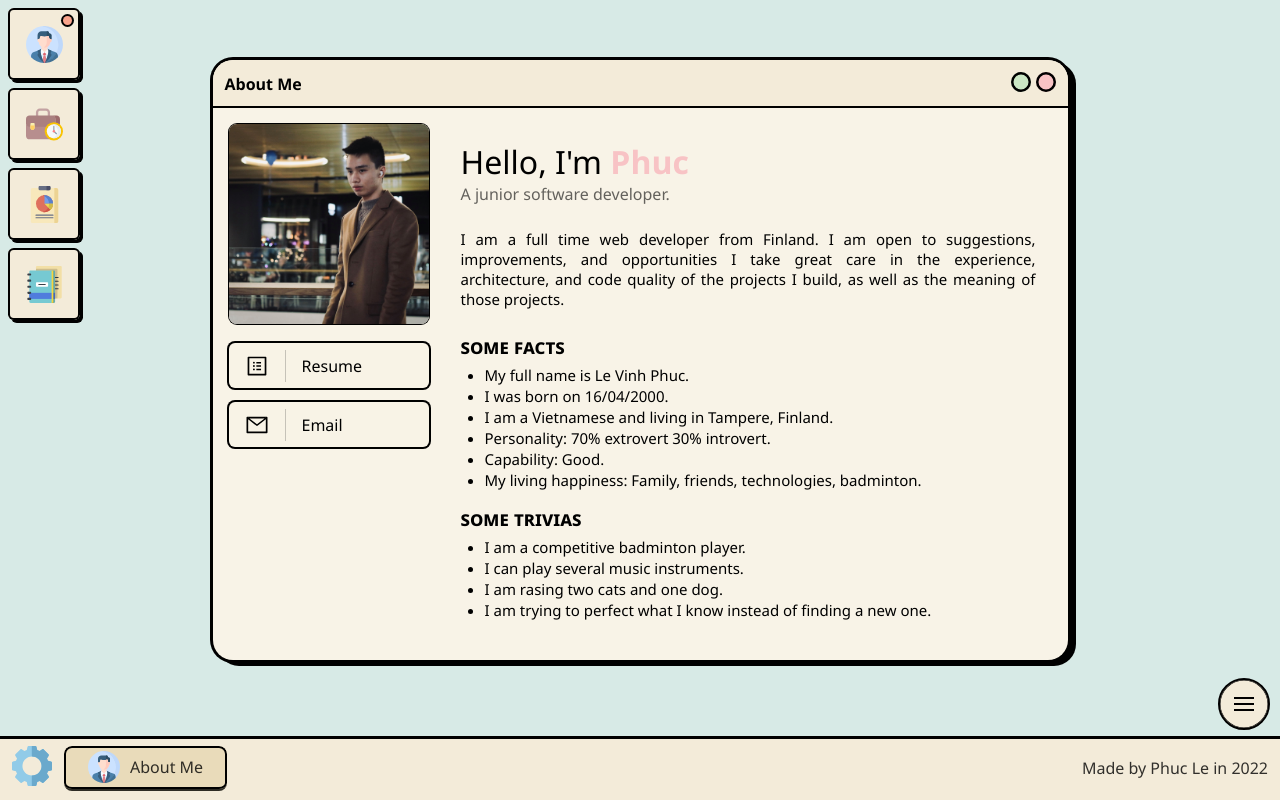
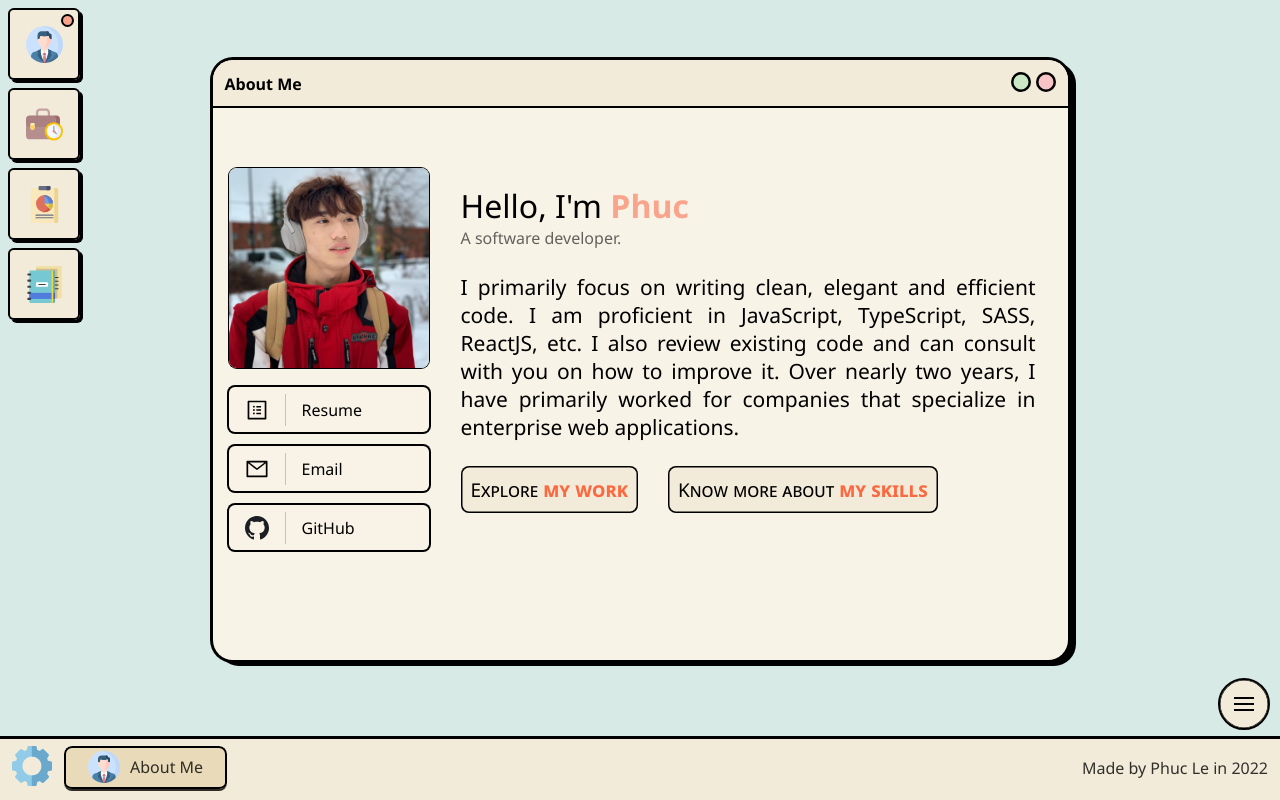
Before and after one commit to phuclevinh2000/Portfolio-Phuc-Le-2022, a React (Create React App) app: page /about in a window 1280 px wide. Built offline with nearby package versions, Linux system fonts and the light colour scheme.

Commit message:
add framer-motion to the project and modify the skills

```diff
--- a/src/components/CVAndEmail/CVAndEmail.scss
+++ b/src/components/CVAndEmail/CVAndEmail.scss
@@ -38,4 +38,5 @@
   display: flex;
   -webkit-box-align: center;
   align-items: center;
+  height: 32px;
 }
--- a/src/components/CVAndEmail/CVAndResume.tsx
+++ b/src/components/CVAndEmail/CVAndResume.tsx
@@ -23,6 +23,18 @@ const CVAndEmail = () => {
         />
         <span className='pf-cvAndEmail-title'>Email</span>
       </a>
+      <a
+        href='https://github.com/phuclevinh2000'
+        rel='noreferrer'
+        target='_blank'
+      >
+        <img
+          className='pf-cvAndEmail-icon'
+          src={`./assets/icons/skills-github.svg`}
+          alt='cv'
+        />
+        <span className='pf-cvAndEmail-title'>GitHub</span>
+      </a>
     </div>
   );
 };
--- a/src/data/aboutMeData.ts
+++ b/src/data/aboutMeData.ts
@@ -1,28 +1,12 @@
 type incomingAboutMeData = {
   title: string;
   role: string;
-  facts: string[];
   description: string;
-  trivias: string[];
 };
 
 export const aboutMeData: incomingAboutMeData = {
   title: "Hello, I'm Phuc.",
-  role: 'A junior software developer.',
+  role: 'A  software developer.',
   description:
-    'I am a full time web developer from Finland. I am open to suggestions, improvements, and opportunities I take great care in the experience, architecture, and code quality of the projects I build, as well as the meaning of those projects.',
-  facts: [
-    'My full name is Le Vinh Phuc.',
-    'I was born on 16/04/2000.',
-    'I am a Vietnamese and living in Tampere, Finland.',
-    'Personality: 70% extrovert 30% introvert.',
-    'Capability: Good.',
-    'My living happiness: Family, friends, technologies, badminton.',
-  ],
-  trivias: [
-    'I am a competitive badminton player.',
-    'I can play several music instruments.',
-    'I am rasing two cats and one dog.',
-    'I am trying to perfect what I know instead of finding a new one.',
-  ],
+    'I primarily focus on writing clean, elegant and efficient code. I am proficient in JavaScript, TypeScript, SASS, ReactJS, etc. I also review existing code and can consult with you on how to improve it. Over nearly two years, I have primarily worked for companies that specialize in enterprise web applications.',
 };
--- a/src/data/skills.ts
+++ b/src/data/skills.ts
@@ -7,7 +7,7 @@ export type Skill = {
   code: string;
 };
 
-export const categories = ['Fundamentals', 'Libraries/Frameworks', 'Tools'];
+export const categories = ['Front-end', 'Back-end', 'Languages', 'Tools'];
 
 export const skills: Skill[] = [
   {
@@ -15,8 +15,8 @@ export const skills: Skill[] = [
     name: 'html',
     label: 'HTML',
     url: 'https://developer.mozilla.org/en-US/docs/Web/HTML',
-    color: 'rgba(227, 79, 38, 0.08);',
-    category: 'Fundamentals',
+    color: 'rgba(227, 79, 38, 0.08)',
+    category: 'Languages',
   },
   {
     code: 'styledComponent',
@@ -24,7 +24,7 @@ export const skills: Skill[] = [
     label: 'Styled Component',
     url: 'https://styled-components.com/',
     color: 'rgba(227, 79, 38, 0.08)',
-    category: 'Fundamentals',
+    category: 'Front-end',
   },
   {
     code: 'css',
@@ -32,7 +32,7 @@ export const skills: Skill[] = [
     label: 'CSS',
     url: 'https://developer.mozilla.org/en-US/docs/Web/CSS',
     color: 'rgba(1, 112, 186, 0.08)',
-    category: 'Fundamentals',
+    category: 'Languages',
   },
   {
     code: 'js',
@@ -40,7 +40,7 @@ export const skills: Skill[] = [
     label: 'JavaScript',
     url: 'https://developer.mozilla.org/en-US/docs/Web/JavaScript',
     color: 'rgba(255, 193, 7, 0.08)',
-    category: 'Fundamentals',
+    category: 'Languages',
   },
   {
     code: 'ts',
@@ -48,6 +48,7 @@ export const skills: Skill[] = [
     label: 'TypeScript',
     url: 'https://www.typescriptlang.org/',
     color: 'rgba(49, 120, 198, 0.08)',
+    category: 'Languages',
   },
   {
     code: 'reactjs',
@@ -55,7 +56,7 @@ export const skills: Skill[] = [
     label: 'ReactJS',
     url: 'https://reactjs.org/',
     color: 'rgba(0, 188, 212, 0.08)',
-    category: 'Libraries/Frameworks',
+    category: 'Front-end',
   },
   {
     code: 'nodejs',
@@ -63,7 +64,7 @@ export const skills: Skill[] = [
     label: 'NodeJS',
     url: 'https://nodejs.org/',
     color: 'rgba(140, 200, 75, 0.08)',
-    category: 'Fundamentals',
+    category: 'Back-end',
   },
   {
     code: 'bootstrap',
@@ -71,7 +72,7 @@ export const skills: Skill[] = [
     label: 'Bootstrap',
     url: 'https://getbootstrap.com/',
     color: 'rgba(86, 61, 124, 0.08)',
-    category: 'Libraries/Frameworks',
+    category: 'Front-end',
   },
   {
     code: 'sass',
@@ -79,7 +80,7 @@ export const skills: Skill[] = [
     label: 'Sass',
     url: 'https://sass-lang.com/',
     color: 'rgba(205, 103, 153, 0.08)',
-    category: 'Libraries/Frameworks',
+    category: 'Front-end',
   },
   {
     code: 'mongodb',
@@ -87,7 +88,7 @@ export const skills: Skill[] = [
     label: 'MongoDB',
     url: 'https://www.mongodb.com/',
     color: 'rgba(140, 200, 75, 0.08)',
-    category: 'Fundamentals',
+    category: 'Back-end',
   },
   {
     code: 'vscode',
@@ -127,6 +128,7 @@ export const skills: Skill[] = [
     label: 'Firebase',
     url: 'https://firebase.google.com/',
     color: 'rgba(255, 167, 20, 0.08)',
+    category: 'Back-end',
   },
   {
     code: 'git',
@@ -134,6 +136,7 @@ export const skills: Skill[] = [
     label: 'Git',
     url: 'https://git-scm.com/',
     color: 'rgba(240, 81, 51, 0.08)',
+    category: 'Tools',
   },
   {
     code: 'github',
@@ -141,6 +144,7 @@ export const skills: Skill[] = [
     label: 'Github',
     url: 'http://github.com/',
     color: 'rgba(0, 0, 0, 0.08)',
+    category: 'Tools',
   },
   {
     code: 'gitlab',
@@ -148,6 +152,7 @@ export const skills: Skill[] = [
     label: 'Gitlab',
     url: 'https://about.gitlab.com/',
     color: 'rgba(0, 0, 0, 0.08)',
+    category: 'Tools',
   },
 ];
 
--- a/src/global.scss
+++ b/src/global.scss
@@ -8,3 +8,4 @@ $--theme-ui-colors-highlight: #f9a48c;
 $--theme-ui-colors-red: #f8c3c5;
 $--theme-ui-colors-muted: rgba(0, 0, 0, 0.6);
 $--theme-ui-colors-green: #cbe7c5;
+$--theme-ui-colors-red-really: #fc683f;
--- a/src/pages/AboutMe/AboutMe.scss
+++ b/src/pages/AboutMe/AboutMe.scss
@@ -45,7 +45,7 @@
 
   .pf-aboutme-content {
     display: flex;
-    padding: 16px;
+    padding: 60px 16px 16px 16px;
     flex: 1 1 0%;
     overflow: auto;
     box-sizing: border-box;
@@ -80,7 +80,7 @@
           font-size: 32px;
 
           .pf-aboutme-name {
-            color: $--theme-ui-colors-red;
+            color: $--theme-ui-colors-highlight;
             font-weight: bold;
           }
         }
@@ -98,26 +98,45 @@
 
     .pf-aboutme-content-right-description {
       margin-bottom: 24px;
-      font-size: 15px;
+      font-size: 21px;
     }
 
     .pf-aboutme-content-right-facts-and-trivias {
-      h3 {
-        box-sizing: border-box;
-        margin: 15px 0px 5px;
-        min-width: 0px;
-        font-family: inherit;
-        color: $--theme-ui-colors-text;
-        font-variant: small-caps;
-        font-weight: bold;
-        font-size: 20px;
-      }
+      display: flex;
+      justify-content: flex-start;
 
-      li {
-        font-size: 15px;
-        margin-left: 24px;
+      .pf-aboutme-link {
+        font-size: 10px;
         list-style: initial;
         margin-top: 1px;
+        border-radius: 8px;
+        background-color: $--theme-ui-colors-secondary;
+        padding: 10px;
+        box-shadow: rgb(0 0 0) 0px 0px 0px 1.5px inset;
+        a {
+          display: flex;
+          align-items: center;
+          justify-content: center;
+          text-decoration: none;
+          h5 {
+            box-sizing: border-box;
+            min-width: 0px;
+            font-family: inherit;
+            color: $--theme-ui-colors-text;
+            font-variant: small-caps;
+            font-size: 19px;
+
+            span {
+              font-size: 20px;
+              font-weight: 600;
+              color: $--theme-ui-colors-red-really;
+            }
+          }
+        }
+
+        &:nth-child(2) {
+          margin-left: 30px;
+        }
       }
     }
   }
--- a/src/pages/AboutMe/AboutMe.tsx
+++ b/src/pages/AboutMe/AboutMe.tsx
@@ -6,6 +6,7 @@ import routes from '../../data/routes';
 import { NavLink, useLocation } from 'react-router-dom';
 import CVAndEmail from '../../components/CVAndEmail/CVAndResume';
 import { aboutMeData } from '../../data/aboutMeData';
+import { motion, AnimatePresence } from 'framer-motion';
 
 const AboutMe = () => {
   const dispatch = useDispatch();
@@ -42,9 +43,12 @@ const AboutMe = () => {
     dispatch(openClosePageMenu(true));
   }, [dispatch]);
   return (
-    <div className={`pf-aboutme`}>
+    <AnimatePresence>
+      <motion.div layoutId={selectedPageData?.path} className={`pf-aboutme`}>
         <div className='pf-aboutme-header'>
-        <div className='pf-aboutme-header-left'>{selectedPageData?.title}</div>
+          <div className='pf-aboutme-header-left'>
+            {selectedPageData?.title}
+          </div>
           <div className='pf-aboutme-header-right'>
             <button
               onClick={fullscreenHandler}
@@ -69,29 +73,35 @@ const AboutMe = () => {
               <h2 className='pf-aboutme-content-right-title'>
                 Hello, I'm <span className='pf-aboutme-name'>Phuc</span>
               </h2>
-            <p className='pf-aboutme-content-right-role'>{aboutMeData.role}</p>
+              <p className='pf-aboutme-content-right-role'>
+                {aboutMeData.role}
+              </p>
             </div>
 
             <p className='pf-aboutme-content-right-description'>
               {aboutMeData.description}
             </p>
 
-          <ul className='pf-aboutme-content-right-facts-and-trivias'>
-            <h3>some facts</h3>
-            {aboutMeData.facts.map((fact) => (
-              <li key={fact}>{fact}</li>
-            ))}
-          </ul>
-
-          <ul className='pf-aboutme-content-right-facts-and-trivias'>
-            <h3>some trivias</h3>
-            {aboutMeData.trivias.map((trivia) => (
-              <li key={trivia}>{trivia}</li>
-            ))}
-          </ul>
+            <div className='pf-aboutme-content-right-facts-and-trivias'>
+              <div className='pf-aboutme-link'>
+                <NavLink to='/work'>
+                  <h5>
+                    Explore <span>my work</span>
+                  </h5>
+                </NavLink>
+              </div>
+              <div className='pf-aboutme-link'>
+                <NavLink to='/skills'>
+                  <h5>
+                    Know more about <span>my skills</span>
+                  </h5>
+                </NavLink>
               </div>
             </div>
           </div>
+        </div>
+      </motion.div>
+    </AnimatePresence>
   );
 };
 
--- a/src/pages/Home/Home.tsx
+++ b/src/pages/Home/Home.tsx
@@ -6,6 +6,7 @@ import routes from '../../data/routes';
 import { openClosePageMenu } from '../../redux/setting/settingSlide';
 import { useDispatch, useSelector } from 'react-redux';
 import { useEffect } from 'react';
+import { motion } from 'framer-motion';
 
 const Home = () => {
   const dispatch = useDispatch();
@@ -22,6 +23,7 @@ const Home = () => {
       <Desktop>
         {!isOpenPageMenu &&
           routes.map((route) => (
+            <motion.div layoutId={route.path}>
               <NavLink
                 key={route.code}
                 to={route.path}
@@ -35,6 +37,7 @@ const Home = () => {
                 />
                 <p>{route.title}</p>
               </NavLink>
+            </motion.div>
           ))}
       </Desktop>
     </main>
```
Also changed, not shown: src/pages/Skills/Skills.scss (+13 -1 lines), src/pages/Skills/Skills.tsx (+42 -7 lines), public/assets/icons/profile-pic.jpg. Lines whose indentation alone changed are shown as unchanged.
